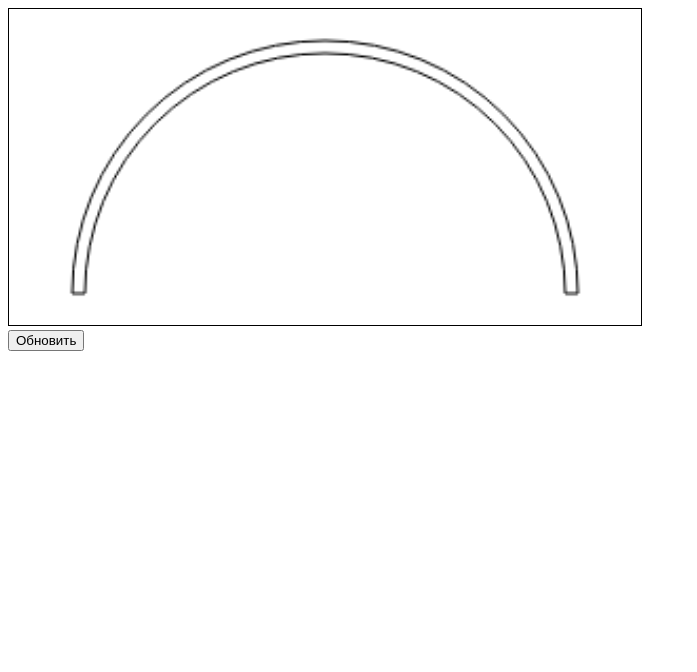
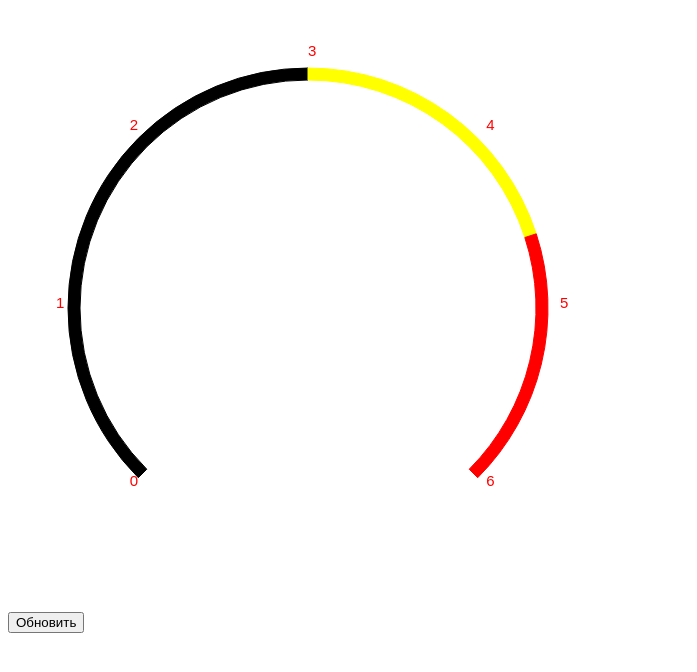
Before and after one commit to MaryGorshkova/Gauge, a plain HTML site: page index.html in a window 1280 px wide. Shown: the whole page, without its empty margins (0-697 px from the left). Drawn offline with Linux system fonts and the light colour scheme.

Commit message:
scale add

```diff
--- a/index.html
+++ b/index.html
@@ -3,28 +3,21 @@
 <head>
 	<meta charset="utf-8">
 	<title>gauge</title>
-	<style type="text/css">
-		#canvElement{
-			width: 50%;
-			height: 50%;
-			border: 1px solid #000;
-		}
-	</style>
+
 
 	<script type="text/javascript" src="script.js"></script>
 
 </head>
 
 <body>
-	<canvas id="canvElement"></canvas>
+	<canvas id="canvElement" width="600" height="600"></canvas>
 
 	<script type="text/javascript">
 		var target = document.getElementById('canvElement');
 		var gauge = new Gauge(target);
 		gauge.applySettings(1);
-		gauge.value = 3;
 		gauge.maxValue = 6;
-
+		gauge.value = 2;
 	</script>
 
 	<form>
--- a/script.js
+++ b/script.js
@@ -1,9 +1,15 @@
 
-function Gauge(canv){
+function Gauge(canv, diam){
 
 	var value = null;
 	var maxValue = null;
-	var gaugeField = canv.getContext('2d');
+	var diameter = diam;
+	var ctx = canv.getContext('2d');
+	var x;
+	var y;
+	var r;
+	var ri;
+	var fullAng = 1.5*Math.PI;
 
 	Object.defineProperty(this, 'value', {
 		get: function() { return value },
@@ -17,27 +23,57 @@ function Gauge(canv){
 
 	this.applySettings = function (settings){
 		console.log('set started');
-		gaugeField.beginPath();
-		var x = canv.width*0.5;
-		var y = canv.height*0.9;
-		var r = canv.width*0.4;
-		gaugeField.arc(x,y,r,1*Math.PI,0*Math.PI);
-		var ri = r*0.95;
-		gaugeField.arc(x,y,ri,0*Math.PI,1*Math.PI, true);
-		gaugeField.closePath();
-		gaugeField.stroke();
+		x = y = canv.height*0.5;
+		r = canv.height*0.4;
+		ri = r*0.95;
+
+		ctx.beginPath();
+		ctx.strokeStyle="#000000";
+		ctx.arc(x,y,r,0.75*Math.PI,1.5*Math.PI);
+		ctx.arc(x,y,ri,1.5*Math.PI,0.75*Math.PI, true);
+		ctx.closePath();
+		ctx.stroke();
+		ctx.fillStyle = "#000000";
+		ctx.fill();
+
+		ctx.beginPath();
+		ctx.strokeStyle="#ffff00";
+		ctx.arc(x,y,r,1.5*Math.PI,1.90*Math.PI);
+		ctx.arc(x,y,ri,1.90*Math.PI,1.5*Math.PI, true);
+		ctx.closePath();
+		ctx.stroke();
+		ctx.fillStyle = "#ffff00";
+		ctx.fill();
+
+		ctx.beginPath();
+		ctx.strokeStyle="#ff0000";
+		ctx.arc(x,y,r,1.90*Math.PI,0.25*Math.PI);
+		ctx.arc(x,y,ri,0.25*Math.PI,1.90*Math.PI, true);
+		ctx.closePath();
+		ctx.stroke();
+		ctx.fillStyle = "#ff0000";
+		ctx.fill();
+
 	}
 
 	//--------internal func--------
 
 	function setScale(){
-		console.log('set scale started');
+		var stepAng = fullAng / maxValue;
+		var currentAng = 0.75*Math.PI;
+		var currentVal = 0;
 
+		ctx.font = "15px Arial";
+
+		while (maxValue >= currentVal){
+			ctx.fillText(currentVal, x+r*Math.cos(stepAng*currentVal+currentAng)*1.05, y+r*Math.sin(stepAng*currentVal+currentAng)*1.05); //y*Math.cos(0.75)
+			// currentAng += stepAng;
+			currentVal += 1;
+		}
 	}
 
 	function setHand(){
-		console.log('set hand started');
-
+		var angle = 1 - value / maxValue; //because we do it for 1*PI gauge
 	}
 
 
```
